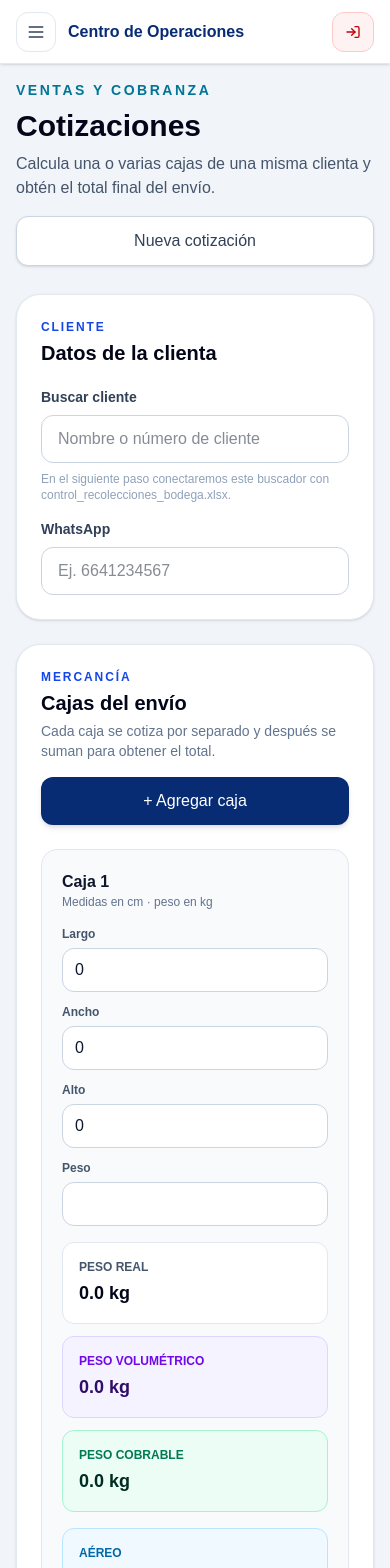
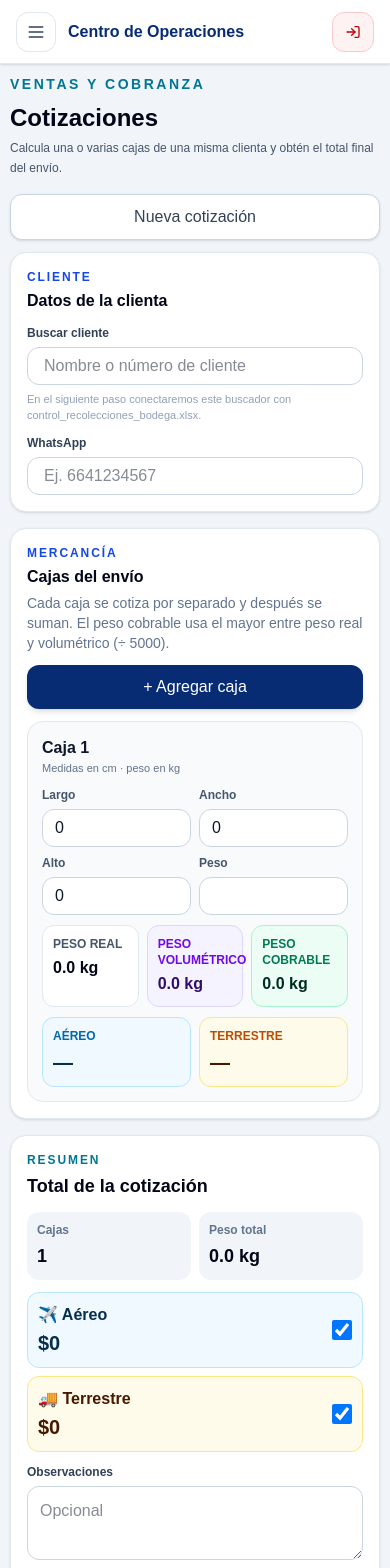
Before and after one commit to VIPACKEnvios/vipack-tracking-system, a Next.js app: page /cotizaciones in a window 390 px wide. Shown: the top 1568 px of the page. Built offline with nearby package versions, Linux system fonts and the light colour scheme.

Commit message:
Optimiza cotizaciones para movil

```diff
--- a/app/(dashboard)/cotizaciones/page.tsx
+++ b/app/(dashboard)/cotizaciones/page.tsx
@@ -342,19 +342,19 @@ export default function CotizacionesPage() {
   }
 
   return (
-    <main className="min-h-[calc(100vh-4rem)] bg-slate-100 p-4 md:p-8">
-      <div className="mx-auto max-w-7xl">
-        <header className="mb-7 flex flex-col justify-between gap-4 lg:flex-row lg:items-end">
+    <main className="min-h-[calc(100vh-4rem)] bg-slate-100 p-2.5 sm:p-3 md:p-5">
+      <div className="mx-auto max-w-[1500px]">
+        <header className="mb-3 sm:mb-4 flex flex-col justify-between gap-4 lg:flex-row lg:items-end">
           <div>
             <p className="text-sm font-black uppercase tracking-[0.18em] text-cyan-700">
               Ventas y cobranza
             </p>
 
-            <h1 className="mt-2 text-3xl font-black text-slate-950 md:text-4xl">
+            <h1 className="mt-2 text-2xl font-black text-slate-950 sm:text-3xl">
               Cotizaciones
             </h1>
 
-            <p className="mt-2 max-w-3xl text-slate-600">
+            <p className="mt-1 max-w-3xl text-xs leading-5 text-slate-600 sm:text-sm">
               Calcula una o varias cajas de una misma
               clienta y obtén el total final del envío.
             </p>
@@ -363,27 +363,27 @@ export default function CotizacionesPage() {
           <button
             type="button"
             onClick={limpiarCotizacion}
-            className="rounded-xl border border-slate-300 bg-white px-5 py-3 font-bold text-slate-700 shadow-sm hover:bg-slate-50"
+            className="w-full rounded-xl border border-slate-300 bg-white px-4 py-2.5 sm:w-auto font-bold text-slate-700 shadow-sm hover:bg-slate-50"
           >
             Nueva cotización
           </button>
         </header>
 
-        <div className="grid gap-6 xl:grid-cols-[1fr_390px]">
-          <div className="space-y-6">
-            <section className="rounded-3xl border border-slate-200 bg-white p-6 shadow-sm">
-              <div className="mb-5">
+        <div className="grid gap-4 sm:gap-5 xl:grid-cols-[minmax(0,1fr)_360px]">
+          <div className="space-y-4 sm:space-y-5">
+            <section className="rounded-2xl border border-slate-200 bg-white p-4 shadow-sm sm:p-5">
+              <div className="mb-3 sm:mb-4">
                 <p className="text-xs font-black uppercase tracking-[0.16em] text-blue-700">
                   Cliente
                 </p>
-                <h2 className="mt-1 text-xl font-black text-slate-950">
+                <h2 className="mt-1 text-base font-black text-slate-950 sm:text-lg">
                   Datos de la clienta
                 </h2>
               </div>
 
-              <div className="grid gap-4 md:grid-cols-2">
+              <div className="grid gap-3 sm:grid-cols-2 md:grid-cols-2">
                 <label className="block">
-                  <span className="mb-2 block text-sm font-bold text-slate-700">
+                  <span className="mb-1.5 block text-xs font-bold text-slate-700 sm:mb-2 sm:text-sm">
                     Buscar cliente
                   </span>
                   <input
@@ -392,9 +392,9 @@ export default function CotizacionesPage() {
                       setCliente(e.target.value)
                     }
                     placeholder="Nombre o número de cliente"
-                    className="h-12 w-full rounded-xl border border-slate-300 bg-white px-4 outline-none transition focus:border-blue-500 focus:ring-4 focus:ring-blue-100"
+                    className="h-9.5 w-full sm:h-10 rounded-xl border border-slate-300 bg-white px-4 outline-none transition focus:border-blue-500 focus:ring-4 focus:ring-blue-100"
                   />
-                  <span className="mt-2 block text-xs text-slate-400">
+                  <span className="mt-1.5 block text-[11px] leading-4 text-slate-400 sm:text-xs">
                     En el siguiente paso conectaremos este
                     buscador con
                     control_recolecciones_bodega.xlsx.
@@ -402,7 +402,7 @@ export default function CotizacionesPage() {
                 </label>
 
                 <label className="block">
-                  <span className="mb-2 block text-sm font-bold text-slate-700">
+                  <span className="mb-1.5 block text-xs font-bold text-slate-700 sm:mb-2 sm:text-sm">
                     WhatsApp
                   </span>
                   <input
@@ -412,48 +412,48 @@ export default function CotizacionesPage() {
                     }
                     placeholder="Ej. 6641234567"
                     inputMode="tel"
-                    className="h-12 w-full rounded-xl border border-slate-300 bg-white px-4 outline-none transition focus:border-blue-500 focus:ring-4 focus:ring-blue-100"
+                    className="h-9.5 w-full sm:h-10 rounded-xl border border-slate-300 bg-white px-4 outline-none transition focus:border-blue-500 focus:ring-4 focus:ring-blue-100"
                   />
                 </label>
               </div>
             </section>
 
-            <section className="rounded-3xl border border-slate-200 bg-white p-6 shadow-sm">
-              <div className="flex flex-col justify-between gap-4 sm:flex-row sm:items-center">
+            <section className="rounded-2xl border border-slate-200 bg-white p-4 shadow-sm sm:p-5">
+              <div className="flex flex-col justify-between gap-3 sm:flex-row sm:items-center">
                 <div>
                   <p className="text-xs font-black uppercase tracking-[0.16em] text-blue-700">
                     Mercancía
                   </p>
-                  <h2 className="mt-1 text-xl font-black text-slate-950">
+                  <h2 className="mt-1 text-base font-black text-slate-950 sm:text-lg">
                     Cajas del envío
                   </h2>
                   <p className="mt-1 text-sm text-slate-500">
-                    Cada caja se cotiza por separado y
-                    después se suman para obtener el total.
+                    Cada caja se cotiza por separado y después se suman.
+                    El peso cobrable usa el mayor entre peso real y volumétrico (÷ 5000).
                   </p>
                 </div>
 
                 <button
                   type="button"
                   onClick={agregarCaja}
-                  className="rounded-xl bg-[#072c74] px-5 py-3 font-black text-white shadow-md transition hover:bg-blue-900"
+                  className="w-full rounded-xl bg-[#072c74] px-4 py-2.5 font-black text-white shadow-md transition hover:bg-blue-900 sm:w-auto sm:px-5 sm:py-3"
                 >
                   + Agregar caja
                 </button>
               </div>
 
-              <div className="mt-6 space-y-4">
+              <div className="mt-3 space-y-2 sm:mt-4 sm:space-y-2.5">
                 {calculo.detalle.map((caja) => (
                   <article
                     key={caja.id}
-                    className="rounded-2xl border border-slate-200 bg-slate-50 p-5"
+                    className="rounded-2xl border border-slate-200 bg-slate-50 p-3.5 sm:p-4"
                   >
-                    <div className="mb-4 flex items-center justify-between gap-3">
+                    <div className="mb-2.5 flex items-center justify-between gap-2.5 sm:mb-3 sm:gap-3">
                       <div>
                         <p className="font-black text-slate-900">
                           Caja {caja.numero}
                         </p>
-                        <p className="text-xs text-slate-500">
+                        <p className="text-[11px] text-slate-500 sm:text-xs">
                           Medidas en cm · peso en kg
                         </p>
                       </div>
@@ -471,7 +471,7 @@ export default function CotizacionesPage() {
                       )}
                     </div>
 
-                    <div className="grid gap-3 sm:grid-cols-2 lg:grid-cols-4">
+                    <div className="grid grid-cols-2 gap-2 sm:grid-cols-2 lg:grid-cols-4 lg:gap-2.5">
                       {[
                         ["largo", "Largo"],
                         ["ancho", "Ancho"],
@@ -507,43 +507,43 @@ export default function CotizacionesPage() {
                             type="number"
                             min="0"
                             step="0.1"
-                            className="h-11 w-full rounded-xl border border-slate-300 bg-white px-3 outline-none focus:border-blue-500 focus:ring-4 focus:ring-blue-100"
+                            className="h-9.5 w-full sm:h-10 rounded-xl border border-slate-300 bg-white px-3 outline-none focus:border-blue-500 focus:ring-4 focus:ring-blue-100"
                           />
                         </label>
                       ))}
                     </div>
 
-                    <div className="mt-4 grid gap-3 sm:grid-cols-3">
-                      <div className="rounded-xl border border-slate-200 bg-white p-4">
+                    <div className="mt-2.5 grid grid-cols-3 gap-2 sm:mt-3 sm:gap-2.5">
+                      <div className="rounded-xl border border-slate-200 bg-white p-2.5 sm:p-3">
                         <p className="text-xs font-bold uppercase text-slate-600">
                           Peso real
                         </p>
-                        <p className="mt-1 text-lg font-black text-slate-950">
+                        <p className="mt-1 text-base font-black text-slate-950 sm:text-lg">
                           {caja.pesoReal.toFixed(1)} kg
                         </p>
                       </div>
 
-                      <div className="rounded-xl border border-violet-200 bg-violet-50 p-4">
+                      <div className="rounded-xl border border-violet-200 bg-violet-50 p-2.5 sm:p-3">
                         <p className="text-xs font-bold uppercase text-violet-700">
                           Peso volumétrico
                         </p>
-                        <p className="mt-1 text-lg font-black text-violet-950">
+                        <p className="mt-1 text-base font-black sm:text-lg text-violet-950">
                           {caja.pesoVolumetrico.toFixed(1)} kg
                         </p>
                       </div>
 
-                      <div className="rounded-xl border border-emerald-200 bg-emerald-50 p-4">
+                      <div className="rounded-xl border border-emerald-200 bg-emerald-50 p-2.5 sm:p-3">
                         <p className="text-xs font-bold uppercase text-emerald-700">
                           Peso cobrable
                         </p>
-                        <p className="mt-1 text-lg font-black text-emerald-950">
+                        <p className="mt-1 text-base font-black sm:text-lg text-emerald-950">
                           {caja.pesoCobrable.toFixed(1)} kg
                         </p>
                       </div>
                     </div>
 
-                    <div className="mt-4 grid gap-3 sm:grid-cols-2">
-                      <div className="rounded-xl border border-sky-200 bg-sky-50 p-4">
+                    <div className="mt-2.5 grid grid-cols-2 gap-2 sm:mt-3 sm:gap-2.5">
+                      <div className="rounded-xl border border-sky-200 bg-sky-50 p-2.5 sm:p-3">
                         <p className="text-xs font-bold uppercase text-sky-700">
                           Aéreo
                         </p>
@@ -559,7 +559,7 @@ export default function CotizacionesPage() {
                         </p>
                       </div>
 
-                      <div className="rounded-xl border border-amber-200 bg-amber-50 p-4">
+                      <div className="rounded-xl border border-amber-200 bg-amber-50 p-2.5 sm:p-3">
                         <p className="text-xs font-bold uppercase text-amber-700">
                           Terrestre
                         </p>
@@ -581,43 +581,43 @@ export default function CotizacionesPage() {
             </section>
           </div>
 
-          <aside className="space-y-6">
-            <section className="sticky top-24 rounded-3xl border border-slate-200 bg-white p-6 shadow-sm">
+          <aside className="space-y-4 sm:space-y-5">
+            <section className="sticky top-24 rounded-2xl border border-slate-200 bg-white p-4 shadow-sm sm:p-5">
               <p className="text-xs font-black uppercase tracking-[0.16em] text-cyan-700">
                 Resumen
               </p>
 
-              <h2 className="mt-1 text-2xl font-black text-slate-950">
+              <h2 className="mt-1 text-lg font-black text-slate-950 sm:text-xl">
                 Total de la cotización
               </h2>
 
-              <div className="mt-5 grid grid-cols-2 gap-3">
-                <div className="rounded-2xl bg-slate-100 p-4">
+              <div className="mt-3 grid grid-cols-2 gap-2 sm:mt-4 sm:gap-2.5">
+                <div className="rounded-xl bg-slate-100 p-2.5 sm:p-3">
                   <p className="text-xs font-bold text-slate-500">
                     Cajas
                   </p>
-                  <p className="mt-1 text-2xl font-black text-slate-950">
+                  <p className="mt-1 text-lg font-black text-slate-950 sm:text-xl">
                     {cajas.length}
                   </p>
                 </div>
 
-                <div className="rounded-2xl bg-slate-100 p-4">
+                <div className="rounded-xl bg-slate-100 p-2.5 sm:p-3">
                   <p className="text-xs font-bold text-slate-500">
                     Peso total
                   </p>
-                  <p className="mt-1 text-2xl font-black text-slate-950">
+                  <p className="mt-1 text-lg font-black text-slate-950 sm:text-xl">
                     {calculo.pesoCobrableTotal.toFixed(1)} kg
                   </p>
                 </div>
               </div>
 
-              <div className="mt-5 space-y-3">
-                <label className="flex cursor-pointer items-center justify-between rounded-2xl border border-sky-200 bg-sky-50 p-4">
+              <div className="mt-3 space-y-2 sm:mt-4 sm:space-y-2.5">
+                <label className="flex cursor-pointer items-center justify-between rounded-xl border border-sky-200 bg-sky-50 p-2.5 sm:p-3">
                   <div>
                     <p className="font-black text-sky-950">
                       ✈️ Aéreo
                     </p>
-                    <p className="mt-1 text-2xl font-black text-sky-950">
+                    <p className="mt-0.5 text-xl font-black text-sky-950 sm:mt-1 sm:text-2xl">
                       {dinero(
                         calculo.totalAereo
                       )}
@@ -636,12 +636,12 @@ export default function CotizacionesPage() {
                   />
                 </label>
 
-                <label className="flex cursor-pointer items-center justify-between rounded-2xl border border-amber-200 bg-amber-50 p-4">
+                <label className="flex cursor-pointer items-center justify-between rounded-xl border border-amber-200 bg-amber-50 p-2.5 sm:p-3">
                   <div>
                     <p className="font-black text-amber-950">
                       🚚 Terrestre
                     </p>
-                    <p className="mt-1 text-2xl font-black text-amber-950">
+                    <p className="mt-0.5 text-xl font-black text-amber-950 sm:mt-1 sm:text-2xl">
                       {dinero(
                         calculo.totalTerrestre
                       )}
@@ -669,8 +669,8 @@ export default function CotizacionesPage() {
                 </div>
               )}
 
-              <label className="mt-5 block">
-                <span className="mb-2 block text-sm font-bold text-slate-700">
+              <label className="mt-3 block sm:mt-4">
+                <span className="mb-1.5 block text-xs font-bold text-slate-700 sm:mb-2 sm:text-sm">
                   Observaciones
                 </span>
                 <textarea
@@ -680,7 +680,7 @@ export default function CotizacionesPage() {
                       e.target.value
                     )
                   }
-                  rows={3}
+                  rows={2}
                   placeholder="Opcional"
                   className="w-full rounded-xl border border-slate-300 p-3 outline-none focus:border-blue-500 focus:ring-4 focus:ring-blue-100"
                 />
@@ -689,12 +689,12 @@ export default function CotizacionesPage() {
               <button
                 type="button"
                 onClick={abrirWhatsApp}
-                className="mt-5 w-full rounded-xl bg-emerald-600 px-5 py-3.5 font-black text-white shadow-lg transition hover:bg-emerald-700"
+                className="mt-3 w-full rounded-xl sm:mt-4 bg-emerald-600 px-5 py-3 font-black text-white shadow-lg transition hover:bg-emerald-700"
               >
                 Enviar cotización por WhatsApp
               </button>
 
-              <p className="mt-3 text-center text-xs text-slate-400">
+              <p className="mt-2 text-center text-[11px] leading-4 text-slate-400 sm:mt-3 sm:text-xs">
                 En el siguiente paso guardaremos la
                 cotización automáticamente en
                 control_cotizaciones.xlsx.
```
